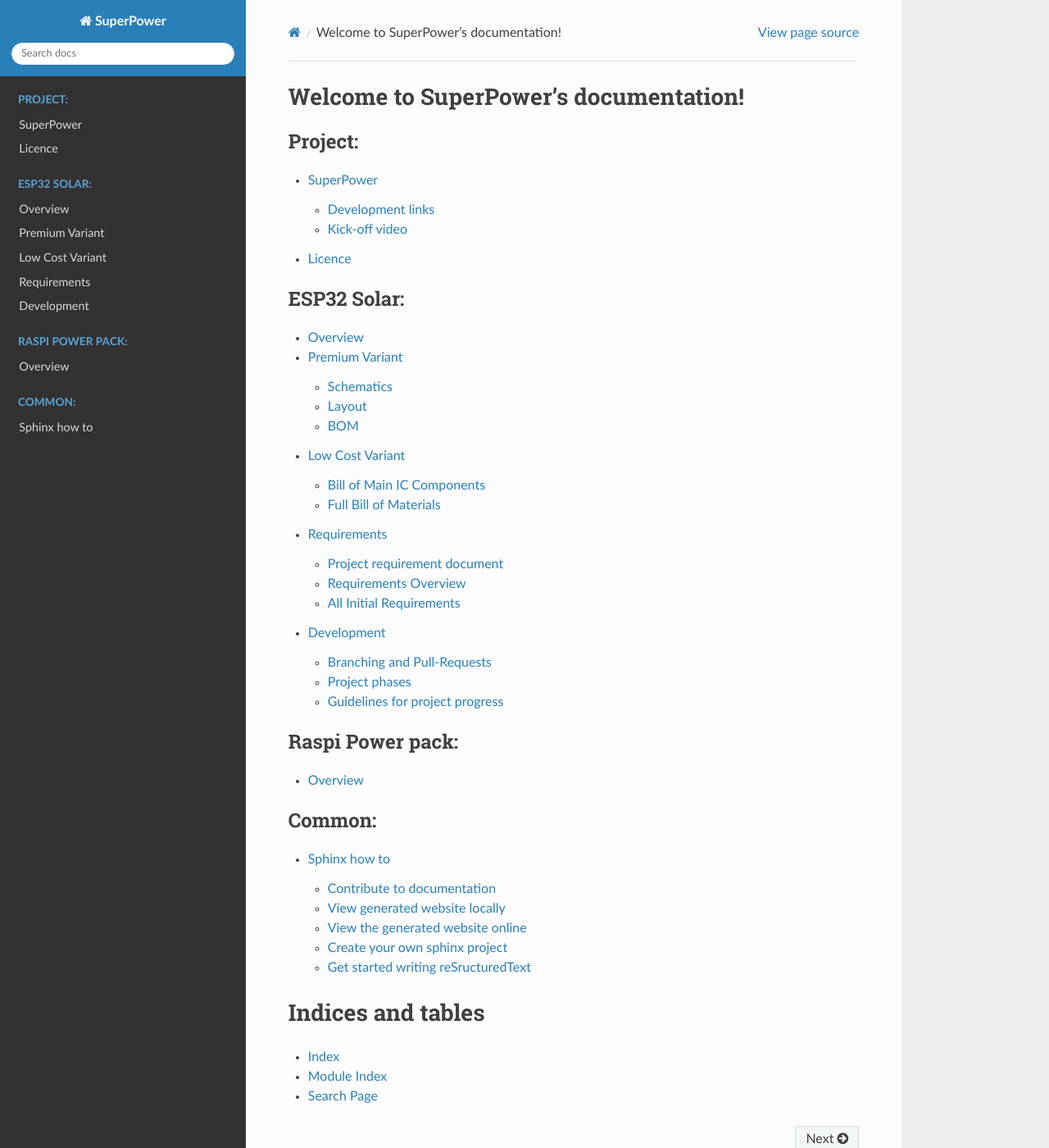
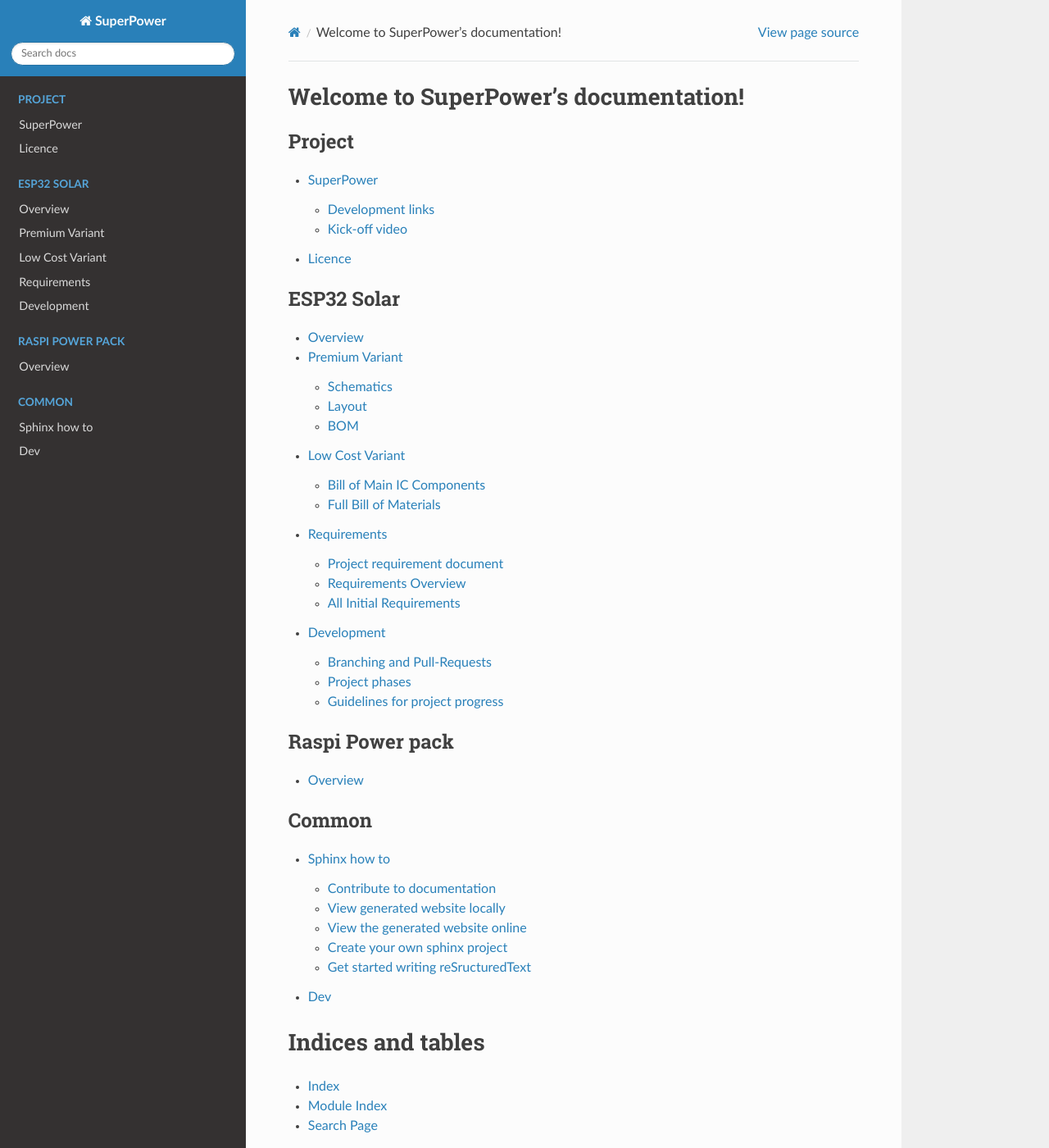
Before and after one commit to SensorsIot/SuperPower, a Sphinx documentation site: the page built from sphinx/index.rst, in a window 1280 px wide and 1400 px high. Shown: the whole window at 82% size. Built offline with Sphinx 7.4.7 and the Read the Docs theme 2.0.0, drawn with Linux system fonts in a browser that asks for light colours.

```diff
--- a/sphinx/index.rst
+++ b/sphinx/index.rst
@@ -8,7 +8,7 @@ Welcome to SuperPower's documentation!
 
 .. toctree::
    :maxdepth: 2
-   :caption: Project:
+   :caption: Project
 
    project/README.md
    project/licence.rst
@@ -16,7 +16,7 @@ Welcome to SuperPower's documentation!
 
 .. toctree::
    :maxdepth: 2
-   :caption: ESP32 Solar:
+   :caption: ESP32 Solar
 
    uc/overview.rst
    uc/original/overview.rst
--- /dev/null
+++ b/sphinx/testjs.rst
@@ -0,0 +1,6 @@
+###
+Dev
+###
+
+.. raw:: html
+   :file: uc/test.html
--- a/sphinx/uc/overview.rst
+++ b/sphinx/uc/overview.rst
@@ -5,7 +5,4 @@ Overview
 The Super Power uC Project is the SuperPower for microcontrollers. A ultra low power charging device for
 USB and Solar charging for any type of Microcontroller (3.3v).
 
-.. raw:: html
-   :file: test.html
-
 .. image:: ../_static/ESP_boards_Architecture.svg
```
Also changed, not shown: other parts of sphinx/index.rst (+3 -2 lines), sphinx/_static/test.js (added, +8 -0 lines), sphinx/uc/test.html (+19 -1 lines), sphinx/uc/test.js (added, +8 -0 lines).
